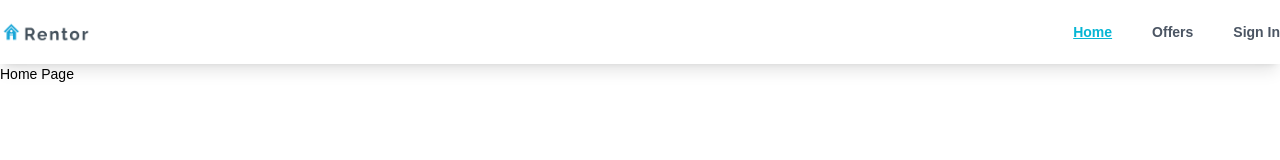
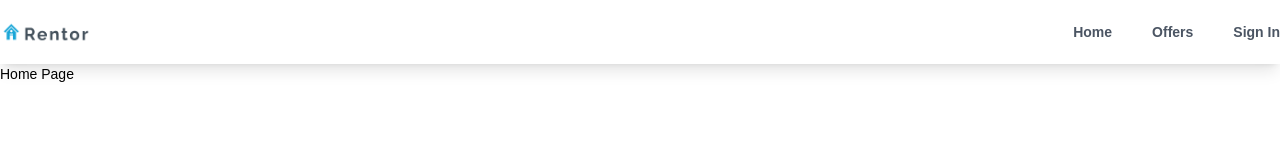
Before and after one commit to AmaduKamara/rensale, a React (Create React App) app: page / in a window 1280 px wide. Shown: the top 160 px of the page. Built offline with nearby package versions, Linux system fonts and the light colour scheme.

Commit message:
Update App.js

```diff
--- a/src/App.js
+++ b/src/App.js
@@ -10,10 +10,9 @@ import NotFound from "./pages/NotFound";
 import Header from "./components/Header";
 
 const App = () => {
-  const [active, setActive] = useState("home");
   return (
     <>
-      <Header active={active} setActive={setActive} />
+      <Header />
       <Routes>
         <Route path="/" element={<Home />} />
         <Route path="/signin" element={<SignIn />} />
```
